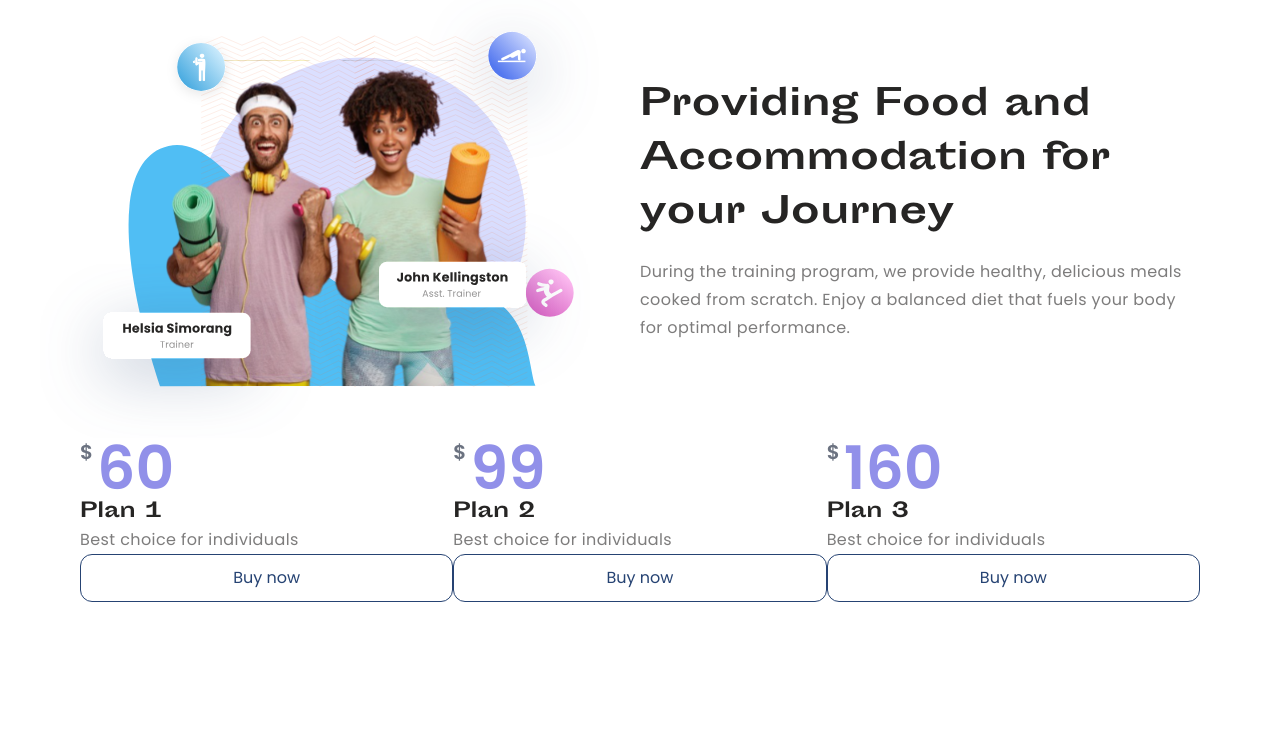
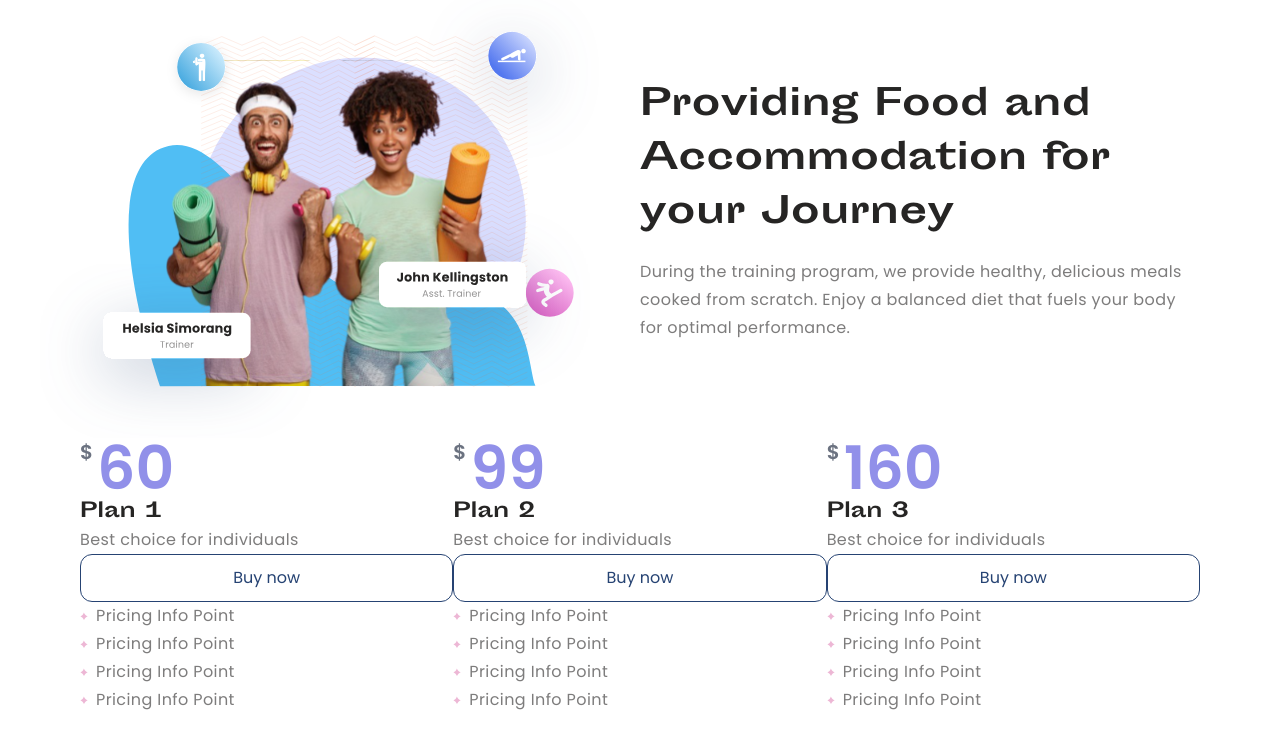
Before and after one commit to sohanemon/helsia-bootcamp, a Next.js app: page / in a window 1280 px wide. Shown: the part 2081-2829 px from the top of the page. Built offline with nearby package versions, Linux system fonts and the light colour scheme.

Commit message:
Jun 15, 2023, 12:24 AM

```diff
--- a/src/app/pricing.tsx
+++ b/src/app/pricing.tsx
@@ -1,6 +1,7 @@
 import Button from '@/components/ui/button';
 import GrayText from '@/components/ui/gray-text';
 import Heading from '@/components/ui/heading';
+import Image from 'next/image';
 
 export default function Pricing() {
   return (
@@ -27,6 +28,19 @@ const PricingCard = ({
       <Heading className='text-xl'>Plan {idx}</Heading>
       <GrayText>Best choice for individuals</GrayText>
       <Button outline>Buy now</Button>
+      <ul>
+        {Array.from(Array(4)).map((el, idx) => (
+          <li key={idx} className='flex gap-2'>
+            <Image
+              src={'/assets/point-pink.svg'}
+              alt='icon'
+              width={8}
+              height={8}
+            />
+            <GrayText>Pricing Info Point</GrayText>
+          </li>
+        ))}
+      </ul>
     </div>
   );
 };
```
